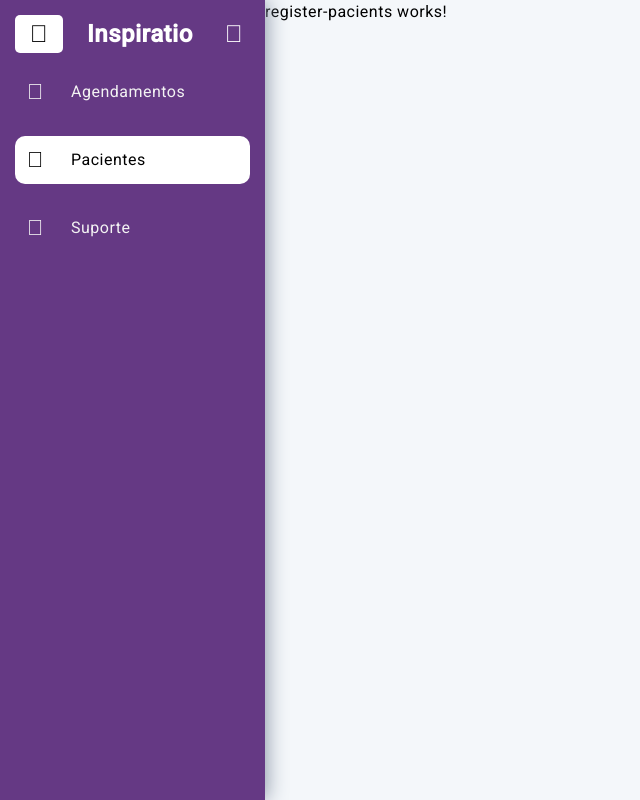
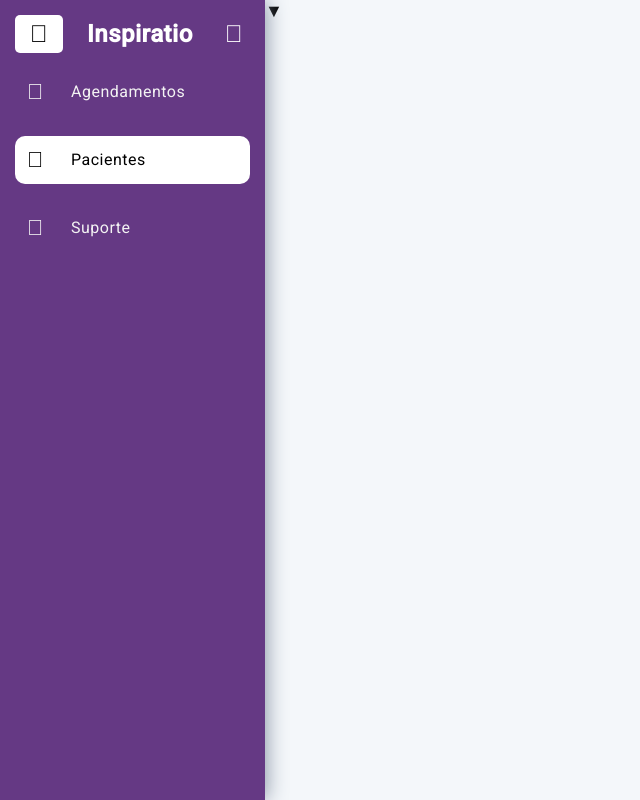
Before and after one commit to leoocestari/InspiratioWS, an Angular app: page /register-pacients in a window 1280 px wide. Shown: the whole page, without its empty margins (0-640 px from the left). Built offline with nearby package versions, Linux system fonts and the light colour scheme.

Commit message:
form register pacient

```diff
--- a/src/app/app.component.ts
+++ b/src/app/app.component.ts
@@ -5,7 +5,7 @@ import { MainComponent } from './main/main.component';
 @Component({
   selector: 'app-root',
   standalone: true,
-  imports: [LeftSidebarComponent, MainComponent],
+  imports: [LeftSidebarComponent, MainComponent,],
   templateUrl: './app.component.html',
   styleUrl: './app.component.scss',
 })
--- /dev/null
+++ b/src/app/modules/components/form-register/form-register.component.html
@@ -0,0 +1,32 @@
+<div class="expansion-panel">
+    <!-- Botão/Seta para expandir -->
+    <button (click)="toggleForm()">
+      <span *ngIf="!isExpanded">▼</span>
+      <span *ngIf="isExpanded">▲</span>
+    </button>
+
+    <!-- Formulário expansivo -->
+    <div *ngIf="isExpanded" class="form-container">
+      <form [formGroup]="registerPacientForm" (ngSubmit)="onSubmit()">
+        <!-- Campos do formulário -->
+        <div>
+          <label for="name">Nome:</label>
+          <input id="name" formControlName="name" />
+        </div>
+
+        <div>
+          <label for="age">Idade:</label>
+          <input id="age" formControlName="age" />
+        </div>
+
+        <div>
+            <label for="email">Email:</label>
+            <input id="email" formControlName="email" />
+        </div>
+
+        <!-- Outros campos do formulário -->
+
+        <button type="submit" class="text">Registrar Paciente</button>
+      </form>
+    </div>
+  </div>
--- /dev/null
+++ b/src/app/modules/components/form-register/form-register.component.scss
@@ -0,0 +1,32 @@
+.expansion-panel {
+
+    .form-container {
+        display: flex;
+        align-items: center;
+        justify-content: center;
+        border-radius: 10px;
+        margin: 10px;
+        padding: 10px;
+        border: 1px solid black;
+        background-color: #4a146ed5;
+    }
+
+    button {
+        background: none;
+        border: none;
+        cursor: pointer;
+        font-size: 18px;
+    }
+
+        .text{
+            font-size: 18px;
+            color: white;
+            padding: 10px;
+            border-radius: 5px;
+
+            &:hover {
+                background-color: #ae2ed4;
+                transition: 0.3s;
+            }
+    }
+  }
--- /dev/null
+++ b/src/app/modules/components/form-register/form-register.component.ts
@@ -0,0 +1,41 @@
+import { CommonModule } from '@angular/common';
+import { Component } from '@angular/core';
+import { FormBuilder, FormGroup, FormsModule, ReactiveFormsModule } from '@angular/forms';
+
+@Component({
+  selector: 'app-form-register',
+  standalone: true,
+  imports: [
+    CommonModule,
+    FormsModule,
+    ReactiveFormsModule,
+  ],
+  templateUrl: './form-register.component.html',
+  styleUrls: ['./form-register.component.scss']
+})
+export class FormRegisterComponent {
+  isExpanded: boolean = false; // Variável de controle
+  registerPacientForm: FormGroup;
+
+  constructor(private fb: FormBuilder) {
+    // Inicialização do formulário
+    this.registerPacientForm = this.fb.group({
+      name: [''],
+      age: [''],
+      email: [''],
+      // Adicione mais campos conforme necessário
+    });
+  }
+
+  // Função para alternar entre expandido/retraído
+  toggleForm() {
+    this.isExpanded = !this.isExpanded;
+  }
+
+  // Lógica ao submeter o formulário
+  onSubmit() {
+    if (this.registerPacientForm.valid) {
+      console.log('Paciente registrado:', this.registerPacientForm.value);
+    }
+  }
+}
--- a/src/app/modules/pages/register-pacients/register-pacients.component.html
+++ b/src/app/modules/pages/register-pacients/register-pacients.component.html
@@ -1 +1,3 @@
-<p>register-pacients works!</p>
+<div>
+  <app-form-register></app-form-register>
+</div>
--- a/src/app/modules/pages/register-pacients/register-pacients.component.ts
+++ b/src/app/modules/pages/register-pacients/register-pacients.component.ts
@@ -1,9 +1,13 @@
 import { Component } from '@angular/core';
+import { FormRegisterComponent } from "../../components/form-register/form-register.component";
 
 @Component({
   selector: 'app-register-pacients',
   standalone: true,
-  imports: [],
+  imports: [
+    RegisterPacientsComponent,
+    FormRegisterComponent
+],
   templateUrl: './register-pacients.component.html',
   styleUrl: './register-pacients.component.scss'
 })
```
Also changed, not shown: 1 other file (tests, documents, lock files or other folders).
